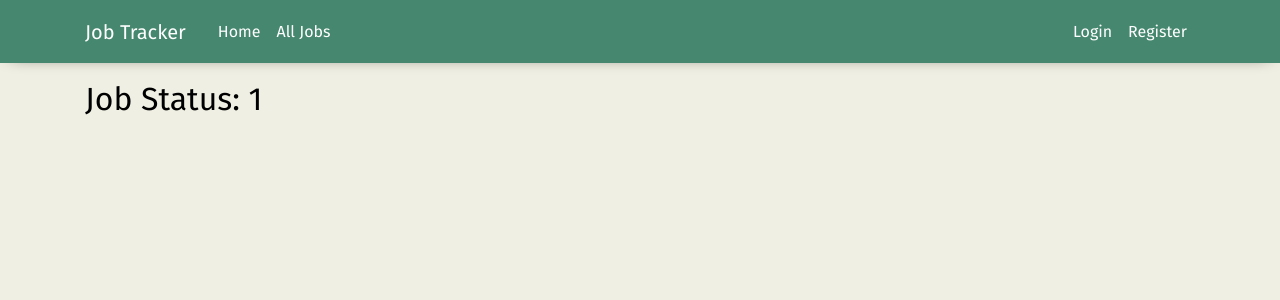
After one commit to Jacobjeevan/Job-Tracker-Django, a Django app: page /status/1 in a window 1280 px wide. The commit adds this page. Shown: the top 300 px of the page. Run offline with Django 3.2, Linux system fonts and the light colour scheme; data that the repository does not hold is empty; some libraries are stand-ins or nearby versions.

Commit message:
Added job status
- Added job status field to Job model
	- Added noreply as default
- Added the field to creation/updation forms
- CSS to display job status beside the date as colored band (as well as separate page based on the job status)

```diff
--- a/mainpage/static/mainpage/job_listing.css
+++ b/mainpage/static/mainpage/job_listing.css
@@ -78,6 +78,24 @@ button.pagination:hover {
   justify-content: flex-start;
 }
 
+.status-yes {
+  background-color: #46886f;
+  order: 99;
+  width: 10px;
+}
+
+.status-rejected {
+  order: 99;
+  background-color: crimson;
+  width: 10px;
+}
+
+.status-noreply {
+  order: 99;
+  background-color: darkgrey;
+  width: 10px;
+}
+
 @media only screen and (max-width: 768px) {
   /* For mobile phones: */
   .job-employer {
--- a/mainpage/templates/mainpage/job-listing.html
+++ b/mainpage/templates/mainpage/job-listing.html
@@ -1,6 +1,16 @@
 {% for job in jobs%}
 <div class="content-section">
     <div class="job-info">
+
+        {% if job.status == "Yes" %}
+        <a class="status-yes card-btn" href="{% url 'status-jobs' job.status%}"></a>
+        <div class="status-yes"></div>
+        {% elif job.status == "Rejected" %}
+        <a class="status-rejected card-btn" href="{% url 'status-jobs' job.status%}"></a>
+        {% else %}
+        <a class="status-noreply card-btn" href="{% url 'status-jobs' job.status%}"></a>
+        {% endif %}
+
         <a class="job-employer card-btn" href="{% url 'employer-jobs' job.employer%}">{{ job.employer }}</a>
         <a class="job-location card-btn" href="{% url 'location-jobs' job.state job.city%}">{{ job.city }},
             {{ job.state }}</a>
--- /dev/null
+++ b/mainpage/templates/mainpage/status_jobs.html
@@ -0,0 +1,9 @@
+{% extends "mainpage/base.html" %}
+{% load static %}
+{% block head %}
+<link rel="stylesheet" type="text/css" href="{% static 'mainpage/job_listing.css' %}">
+{% endblock %}
+{% block content %}
+<h2 class="mb-3">Job Status: {{ view.kwargs.status }}</h1>
+    {% include "mainpage/job-listing.html" %}
+    {% endblock content %}
--- a/mainpage/urls.py
+++ b/mainpage/urls.py
@@ -1,7 +1,7 @@
 from django.urls import path
 from .views import (home, JobListView, JobDetailView,
                     JobCreateView, JobUpdateView, JobDeleteView,
-                    LocationListView, EmployerListView)
+                    LocationListView, EmployerListView, StatusListView)
 
 urlpatterns = [
     path('', home, name="home"),
@@ -10,6 +10,9 @@ urlpatterns = [
     path('job/new/', JobCreateView.as_view(), name='job-create'),
     path('job/<int:pk>/update', JobUpdateView.as_view(), name='job-update'),
     path('job/<int:pk>/delete', JobDeleteView.as_view(), name='job-delete'),
-    path('location/<str:state>/<str:city>', LocationListView.as_view(), name="location-jobs"),
-    path('employer/<str:employer>', EmployerListView.as_view(), name="employer-jobs"),
+    path('location/<str:state>/<str:city>',
+         LocationListView.as_view(), name="location-jobs"),
+    path('employer/<str:employer>',
+         EmployerListView.as_view(), name="employer-jobs"),
+    path('status/<str:status>', StatusListView.as_view(), name="status-jobs"),
 ]
--- a/mainpage/views.py
+++ b/mainpage/views.py
@@ -72,6 +72,18 @@ class EmployerListView(ListView):
         return Job.objects.filter(employer=employer, author=currentuser)
 
 
+class StatusListView(ListView):
+    model = Job
+    template_name = 'mainpage/status_jobs.html'
+    context_object_name = 'jobs'
+    paginate_by = 6
+
+    def get_queryset(self):
+        status = self.kwargs.get('status')
+        currentuser = getUserorTestUser(self.request.user)
+        return Job.objects.filter(status=status, author=currentuser)
+
+
 class JobDetailView(DetailView):
     model = Job
 
@@ -99,7 +111,7 @@ class JobDetailView(DetailView):
 class JobCreateView(LoginRequiredMixin, CreateView):
     model = Job
     fields = ['title', 'employer', 'apply_date',
-              'description', 'city', 'state']
+              'description', 'status', 'city', 'state']
 
     def form_valid(self, form):
         form.instance.author = self.request.user
@@ -113,7 +125,7 @@ class JobCreateView(LoginRequiredMixin, CreateView):
 class JobUpdateView(LoginRequiredMixin, UserPassesTestMixin, UpdateView):
     model = Job
     fields = ['title', 'employer', 'apply_date',
-              'description', 'city', 'state']
+              'description', 'status', 'city', 'state']
 
     def form_valid(self, form):
         form.instance.author = self.request.user
```
Also changed, not shown: mainpage/models.py (+10 -1 lines), mainpage/migrations/0005_job_status.py (added).
